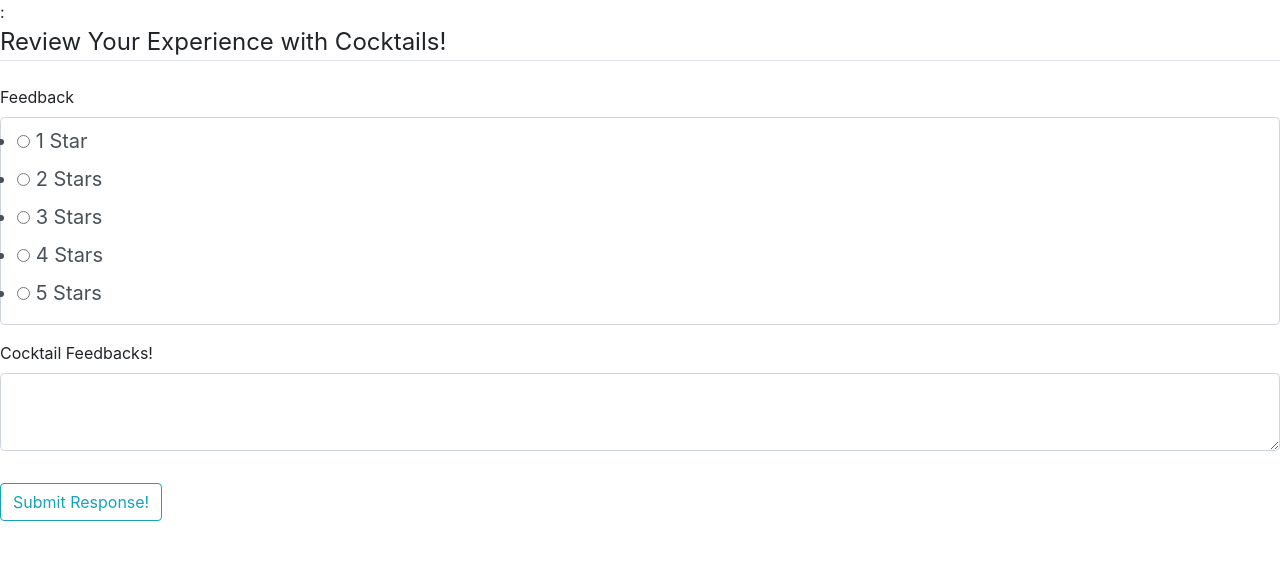
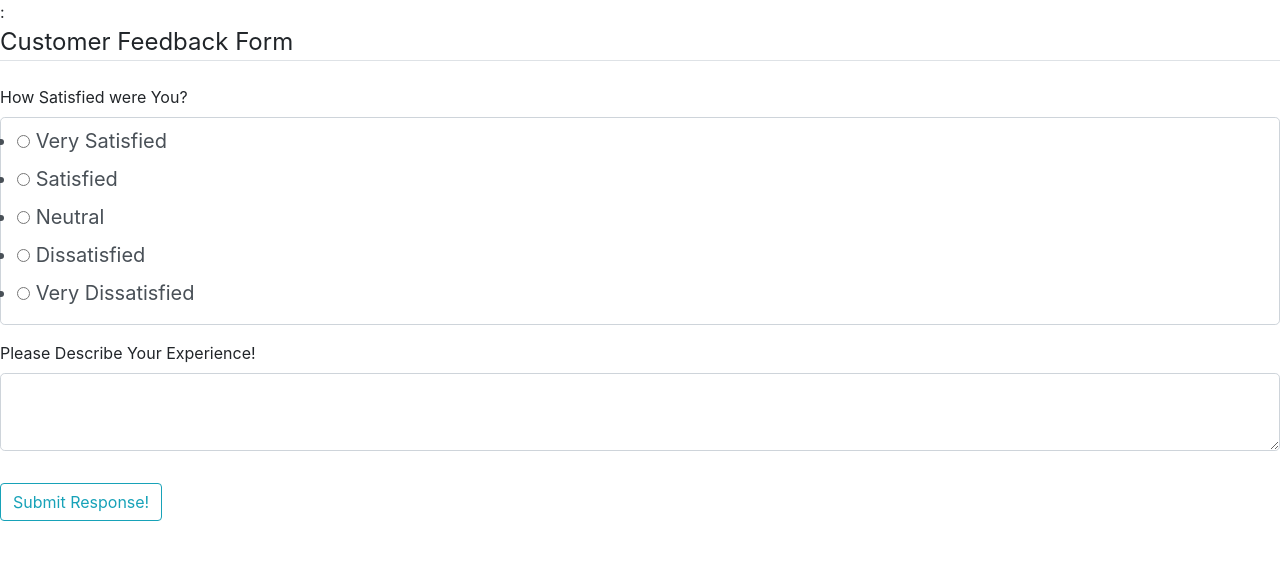
Before and after one commit to kennyventress/seo_cocktail, a Flask app: page /contact in a window 1280 px wide. Shown: the part 146-708 px from the top of the page. Run offline with Flask 3, Linux system fonts and the light colour scheme; some libraries are stand-ins or nearby versions.

Commit message:
Updated Contact Form

```diff
--- a/form.py
+++ b/form.py
@@ -3,7 +3,6 @@ from wtforms import TextAreaField, RadioField, SubmitField, StringField
 from wtforms.validators import DataRequired, Length, Email, EqualTo
 
 class ReviewForm(FlaskForm):
-    review_text = TextAreaField('Cocktail Feedbacks!', validators=[DataRequired()])
-    rating = RadioField('Feedback', validators=[DataRequired()], choices=[(1, '1 Star'), (2, '2 Stars'), (3, '3 Stars'), (4, '4 Stars'), (5,'5 Stars')])
-    #feedback= StringField('FeedBack:',validators=[DataRequired(),Tex)
+    rating = RadioField('How Satisfied were You?', validators=[DataRequired()], choices=[('Very Satisfied'), ('Satisfied'), ('Neutral'), ('Dissatisfied'), ('Very Dissatisfied')])
+    review_text = TextAreaField('Please Describe Your Experience!', validators=[DataRequired()])
     submit = SubmitField('Submit Response!')
--- a/templates/contact.html
+++ b/templates/contact.html
@@ -5,7 +5,7 @@
     <form method="POST" action="">
         {{ form.hidden_tag() }}
         <fieldset class="form-group">
-        <legend class="border-bottom mb-4">Review Your Experience with Cocktails!</legend>
+        <legend class="border-bottom mb-4">Customer Feedback Form</legend>
         <div class="form-group">
         {{ form.rating.label(class="form-control-label") }}
         {{ form.rating(class="form-control form-control-lg") }}
```
